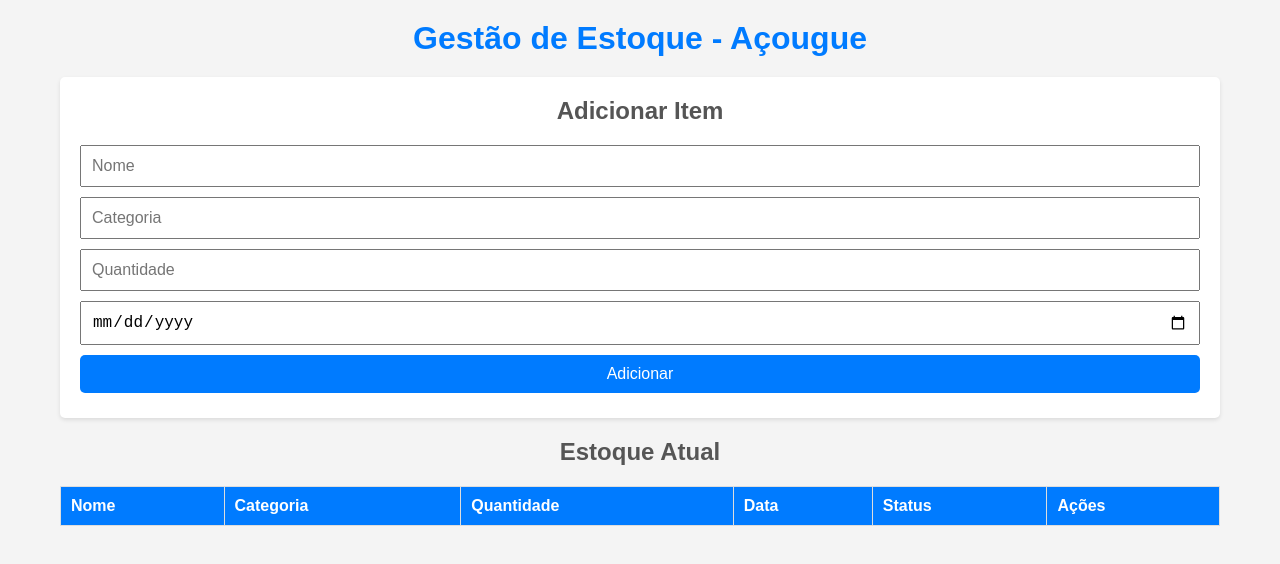
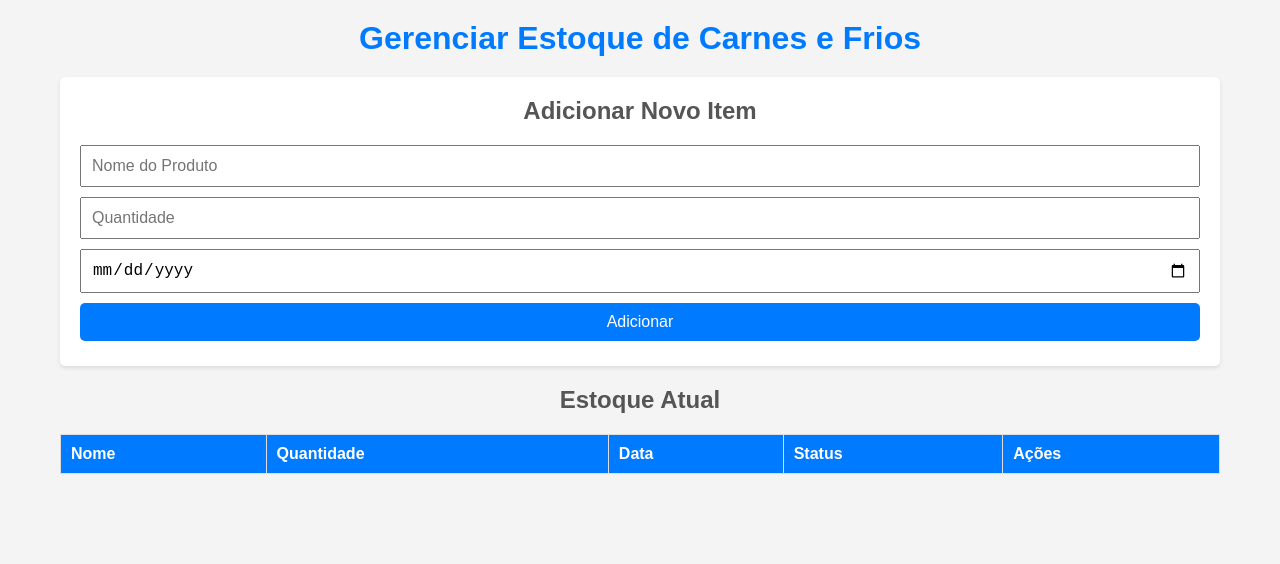
Before and after one commit to vini-gln/Gerenciador-de-A-ougue, a plain HTML site: page index.html in a window 1280 px wide. Drawn offline with Linux system fonts and the light colour scheme.

Commit message:
Update index.html

```diff
--- a/index.html
+++ b/index.html
@@ -1,42 +1,41 @@
 <!DOCTYPE html>
-<html lang="en">
+<html lang="pt-br">
 <head>
   <meta charset="UTF-8">
   <meta name="viewport" content="width=device-width, initial-scale=1.0">
-  <title>Gestão de Estoque - Açougue</title>
-  <link rel="stylesheet" href="style.css"> <!-- Link do CSS -->
+  <title>Gerenciador de Estoque</title>
+  <link rel="stylesheet" href="style.css">
 </head>
 <body>
+
   <div class="container">
-    <h1>Gestão de Estoque - Açougue</h1>
+    <h1>Gerenciar Estoque de Carnes e Frios</h1>
 
     <div class="form">
-      <h2>Adicionar Item</h2>
-      <input type="text" id="nome" placeholder="Nome" />
-      <input type="text" id="categoria" placeholder="Categoria" />
-      <input type="number" id="quantidade" placeholder="Quantidade" />
-      <input type="date" id="data" />
-      <button id="adicionarBtn">Adicionar</button>
+      <h2>Adicionar Novo Item</h2>
+      <input type="text" id="nome" placeholder="Nome do Produto">
+      <input type="number" id="quantidade" placeholder="Quantidade">
+      <input type="date" id="data"> <!-- Alterado de validade para data -->
+      <button onclick="adicionarItem()">Adicionar</button>
     </div>
 
     <h2>Estoque Atual</h2>
-    <table>
+    <table id="estoqueTabela">
       <thead>
         <tr>
           <th>Nome</th>
-          <th>Categoria</th>
           <th>Quantidade</th>
-          <th>Data</th>
+          <th>Data</th> <!-- Alterado de validade para data -->
           <th>Status</th>
           <th>Ações</th>
         </tr>
       </thead>
-      <tbody id="estoqueTabela">
-        <!-- Os itens do estoque serão exibidos aqui -->
+      <tbody>
+        <!-- Itens do estoque serão inseridos aqui -->
       </tbody>
     </table>
   </div>
 
-  <script src="script.js"></script> <!-- Link do JavaScript -->
+  <script src="script.js"></script>
 </body>
 </html>
```
